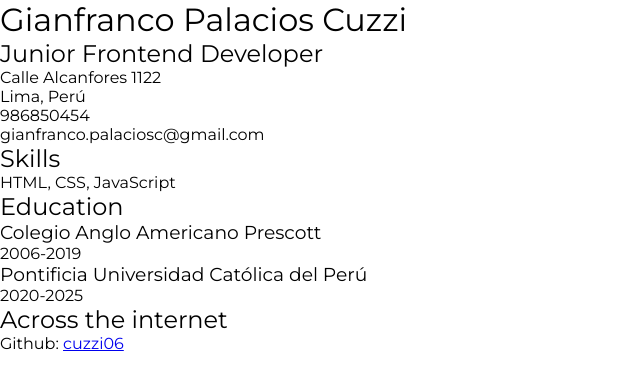
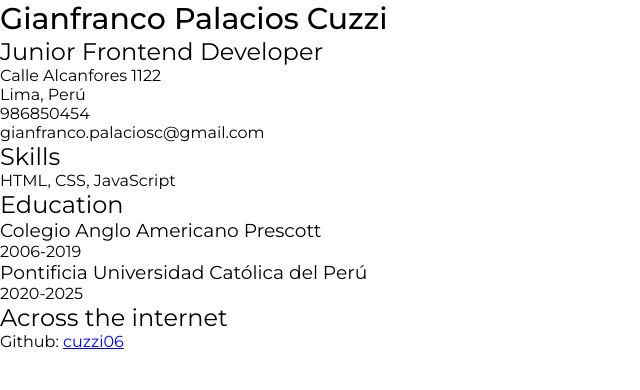
Before and after one commit to cuzzi06/cv-html, a plain HTML site: page index.html in a window 1280 px wide. Shown: the whole page, without its empty margins (0-640 px from the left). Drawn offline with Linux system fonts and the light colour scheme.

Commit message:
Add styling for header name
- Define font size and weight for .name class.
- Retain global reset and font family settings.

```diff
--- a/styles.css
+++ b/styles.css
@@ -6,3 +6,8 @@
   font-style: normal;
   font-weight: 400;
 }
+
+.name {
+  font-size: 30px;
+  font-weight: 500;
+}
```
